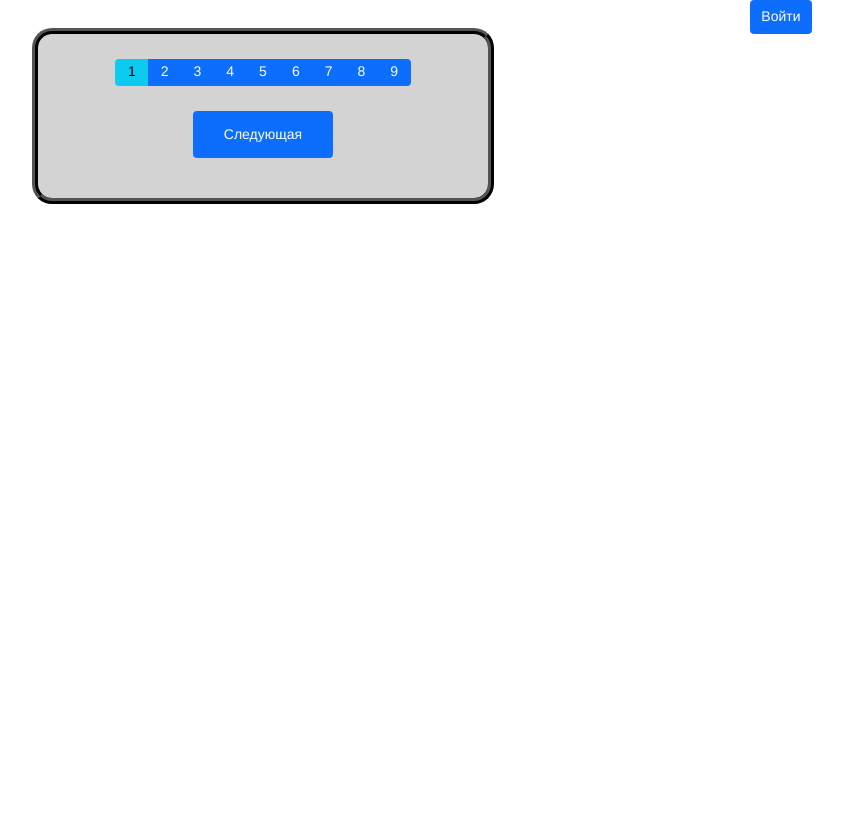
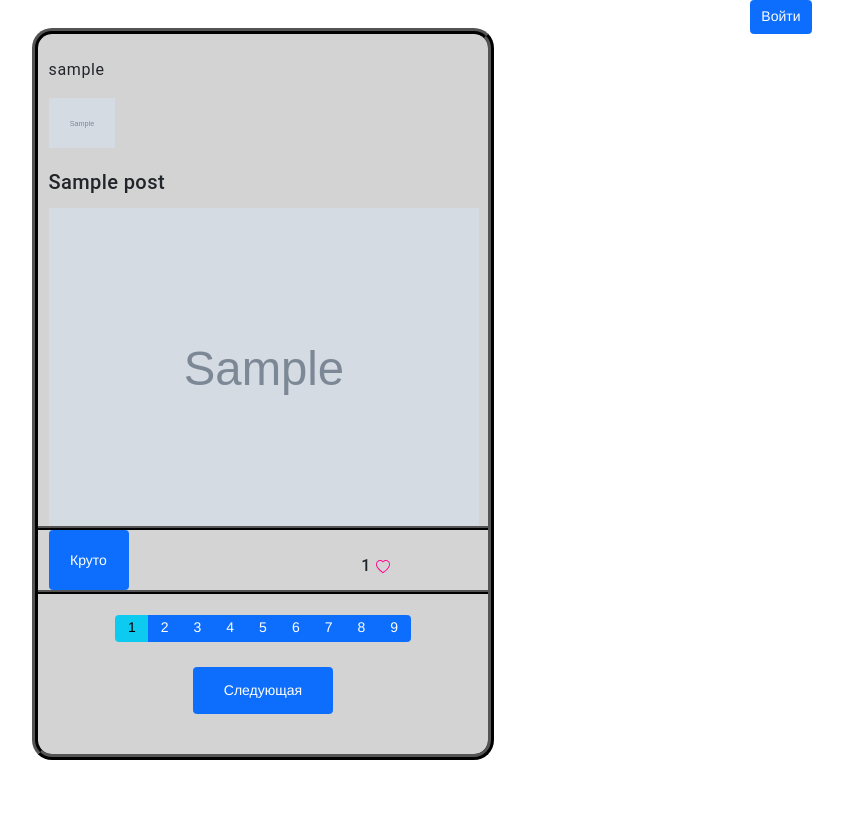
Before and after one commit to MentIin/flask-project, a Flask app: page / in a window 1280 px wide. Shown: the whole page, without its empty margins (377-1220 px from the left). Before the commit the page ends 204 px from the top, so only its background shows below. Run offline with Flask 2, Linux system fonts and the light colour scheme; tables that the repository leaves empty hold one stand-in row (values such as "Sample post"); grey boxes marked "Sample" are stand-in pictures; some libraries are stand-ins or nearby versions.

Commit message:
add likes

```diff
--- a/flask-project/data/posts.py
+++ b/flask-project/data/posts.py
@@ -18,4 +18,4 @@ class Post(SqlAlchemyBase):
     user_id = sa.Column(sa.Integer,
                         sa.ForeignKey("users.id"))
     user = orm.relation('User')
-    is_deleted = sa.Column(sa.Boolean)
+    is_deleted = sa.Column(sa.Boolean, default=False)
--- a/flask-project/main.py
+++ b/flask-project/main.py
@@ -19,7 +19,7 @@ from data.users import User
 app = Flask(__name__)
 app.config['SECRET_KEY'] = 'aba43urg4d78g2983g_key'
 
-# app.debug = True
+app.debug = True
 login_manager = LoginManager()
 login_manager.init_app(app)
 
@@ -88,7 +88,7 @@ def index():
 
     db_sess = db_session.create_session()
     n = 4
-    posts = list(db_sess.query(Post).filter(Post.is_deleted == False))
+    posts = list(db_sess.query(Post).filter())
     posts.sort(key=lambda x: x.create_time, reverse=True)
     posts = posts[(page - 1) * n:(page) * n]
 
@@ -225,6 +225,27 @@ def logout():
     return redirect("/")
 
 
+@login_required
+@app.route('/like/<index_no>', methods=['GET', 'POST'])
+def data_get(index_no):
+    if request.method == 'GET':  # POST request
+        db_sess = db_session.create_session()
+        user = db_sess.query(User).filter(User.id == current_user.id).first()
+        post = db_sess.query(Post).filter(Post.id == index_no).first()  # filter item by the ID
+        liked = False
+        for i in user.posts:
+            if post.id == i.id:
+                liked = True
+                user.posts.remove(i)
+
+        if not liked:
+            user.posts.append(post)
+          # add +1 to the rating value
+        new_value = len(post.liked)
+        db_sess.commit()  # record to database
+        return '%s' % (new_value)
+
+
 prodaction = False
 if __name__ == '__main__':
     if prodaction:
--- a/flask-project/templates/index.html
+++ b/flask-project/templates/index.html
@@ -35,15 +35,33 @@
 
                 <div class="row underpost">
                     <div class="col-sm">
-                        <button type="button" class="btn btn-primary react-btn">Круто</button>
+                        <button id="{{item['id']}}" onclick="Like()" type="button" class="btn btn-primary react-btn">
+                            Круто
+                        </button>
                     </div>
+                    <script>
+                    function Like() {
+                        var button = event.target;
+                        var element_id = button.id;
+                        index = element_id
+
+                        fetch(`/like/${index}`)
+                            .then(function(response) {
+                                return response.text();
+
+                            }).then(function(text) {
+                                document.getElementById("like-count-" + index).innerText = text;
+                            });
+                }
+                    </script>
                     <div class="col-sm" align="center">
-                        <h6> {{item["likes"]}}
+                        <h6> <a id="like-count-{{item['id']}}">{{item["likes"]}}</a>
                             <svg xmlns="http://www.w3.org/2000/svg" width="14" fill="#ff038b" class="bi bi-heart"
-                                 viewBox="0 0 16 16">
-                                <path d="m8 2.748-.717-.737C5.6.281 2.514.878 1.4 3.053c-.523 1.023-.641 2.5.314 4.385.92 1.815 2.834 3.989 6.286 6.357 3.452-2.368 5.365-4.542 6.286-6.357.955-1.886.838-3.362.314-4.385C13.486.878 10.4.28 8.717 2.01L8 2.748zM8 15C-7.333 4.868 3.279-3.04 7.824 1.143c.06.055.119.112.176.171a3.12 3.12 0 0 1 .176-.17C12.72-3.042 23.333 4.867 8 15z"/>
-                            </svg>
+                             viewBox="0 0 16 16">
+                            <path d="m8 2.748-.717-.737C5.6.281 2.514.878 1.4 3.053c-.523 1.023-.641 2.5.314 4.385.92 1.815 2.834 3.989 6.286 6.357 3.452-2.368 5.365-4.542 6.286-6.357.955-1.886.838-3.362.314-4.385C13.486.878 10.4.28 8.717 2.01L8 2.748zM8 15C-7.333 4.868 3.279-3.04 7.824 1.143c.06.055.119.112.176.171a3.12 3.12 0 0 1 .176-.17C12.72-3.042 23.333 4.867 8 15z"/>
+                        </svg>
                         </h6>
+
                     </div>
                 </div>
                 {% endfor %}
```
